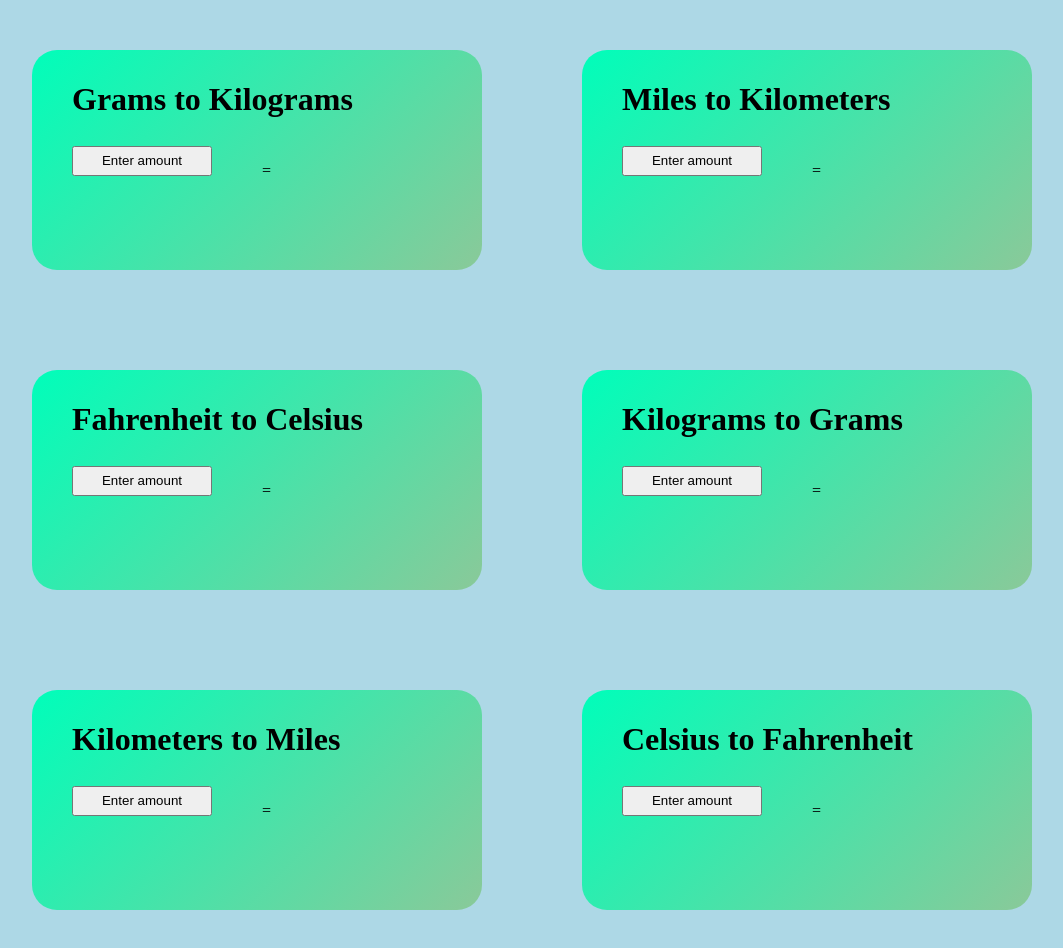
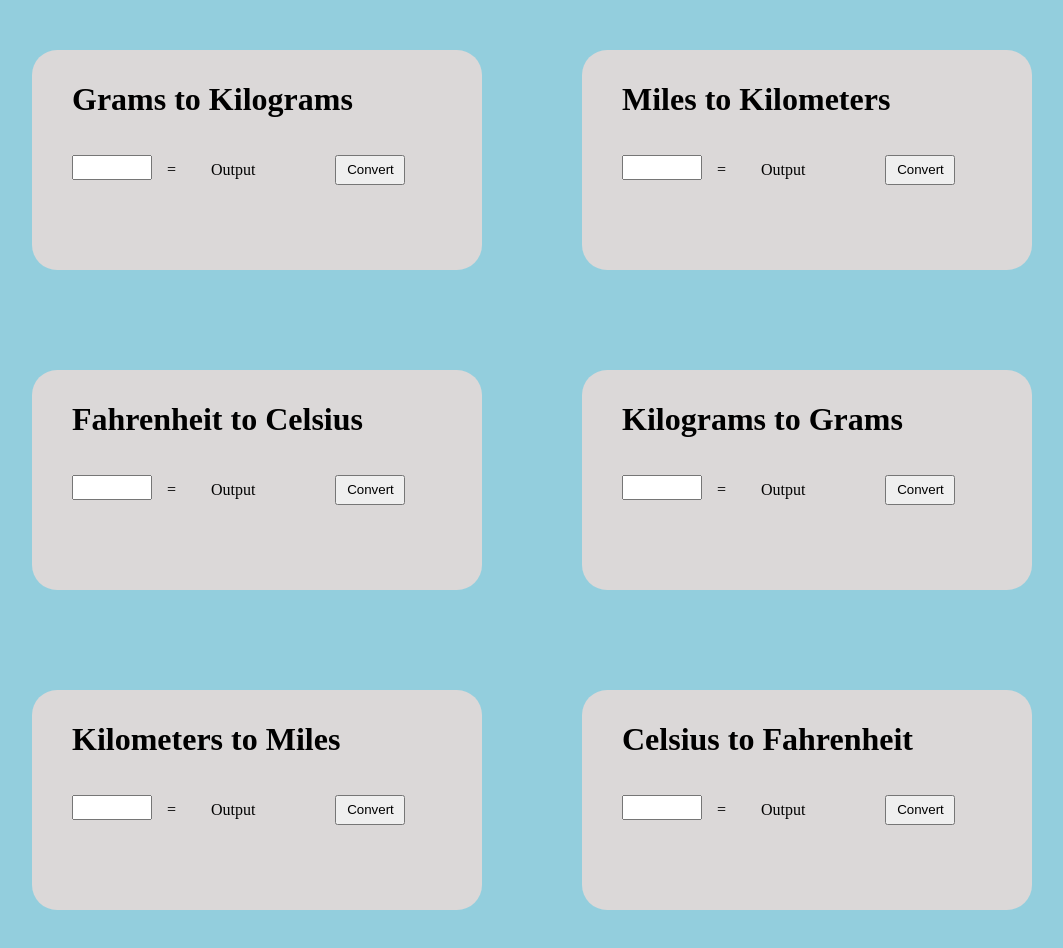
Before and after one commit to MylesHAllen/Unit-converter, a plain HTML site: page index.html in a window 1280 px wide. Shown: the whole page, without its empty margins (108-1171 px from the left). Drawn offline with Linux system fonts and the light colour scheme.

Commit message:
index.js: - Moved all java script in the HTML document to its own index.js. - Added comments to index.js. - Changed the function names to be more appropriate. - Changed the window prompt input to a HTML input box. - Added a 3 decimal place cap to the outcome of a conversion.
HTML:
- Added a character limit of 6 to the users
input.
- added a button with the word "Convert" on it.
- Added a default word of "Output" when the
user hasn't entered an input yet.

CSS:
- Added an input element in which I added the
attributes
    width: 80px;
    height: 25px;
    margin-top: 10px;
- Changed the margin-left: 15px; of paragraphs.
- Changed the background colour of the body
to rgb(147, 206, 221).
- Changed the backgrounf colour of box to
rgb(219, 216, 216).

```diff
--- a/index.html
+++ b/index.html
@@ -8,75 +8,47 @@
 <body>
     <div class="box">
         <h1>Grams to Kilograms</h1>
-        <button onclick = "myFunction()">Enter amount</button>
+        <input id="grams" maxlength="8">
         <p>=</p>
-        <p id="demo"></p>
-        <script>
-            function myFunction() {
-                let person = prompt("Please enter gram amount");
-            document.getElementById("demo").innerHTML = person / 1000
-            }
-        </script>
+        <p id="result-kilograms">Output</p>
+        <button id="convertGrams">Convert</button>
     </div>
     <div class="box">
         <h1>Miles to Kilometers</h1>
-        <button onclick = "myFunction1()">Enter amount</button>
+        <input id="miles" maxlength="6">
         <p>=</p>
-        <p id="demo1"></p>
-        <script>
-            function myFunction1() {
-                let person1 = prompt("Please enter number of miles");
-            document.getElementById("demo1").innerHTML = person1 * 1.609
-            }
-        </script>
+        <p id="result-kilometers">Output</p>
+        <button id="convertMiles">Convert</button>
     </div>
     <div class="box">
         <h1>Fahrenheit to Celsius</h1>
-        <button onclick = "myFunction2()">Enter amount</button>
+        <input id="fahrenheit" maxlength="6">
         <p>=</p>
-        <p id="demo2"></p>
-        <script>
-            function myFunction2() {
-                let person2 = prompt("Please enter fahrenheit temperature");
-            document.getElementById("demo2").innerHTML = (person2 - 32) * 5/9
-            }
-        </script>
+        <p id="result-celsius">Output</p>
+        <button id="convertFahrenheit">Convert</button>
     </div>
     <div class="box">
         <h1>Kilograms to Grams</h1>
-        <button onclick = "myFunction3()">Enter amount</button>
+        <input id="kilograms" maxlength="6">
         <p>=</p>
-        <p id="demo3"></p>
-        <script>
-            function myFunction3() {
-                let person3 = prompt("Please enter kilogram amount");
-            document.getElementById("demo3").innerHTML = person3 * 1000
-            }
-        </script>
+        <p id="result-grams">Output</p>
+        <button id="convertKilograms">Convert</button>
     </div>
     <div class="box">
         <h1>Kilometers to Miles</h1>
-        <button onclick = "myFunction4()">Enter amount</button>
+        <input id="Kilometers" maxlength="6">
         <p>=</p>
-        <p id="demo4"></p>
-        <script>
-            function myFunction4() {
-                let person4 = prompt("Please enter number of kilometers");
-            document.getElementById("demo4").innerHTML = person4 / 1.609
-            }
-        </script>
+        <p id="result-miles">Output</p>
+        <button id="convertKilometers">Convert</button>
     </div>
     <div class="box">
         <h1>Celsius to Fahrenheit</h1>
-        <button onclick = "myFunction5()">Enter amount</button>
+        <input id="celsius" maxlength="6">
         <p>=</p>
-        <p id="demo5"></p>
-        <script>
-            function myFunction5() {
-                let person5 = prompt("Please enter celsius temperature");
-            document.getElementById("demo5").innerHTML = person5 / 1000
-            }
-        </script>
+        <p id="result-fahrenheit">Output</p>
+        <button id="convertCelsius">Convert</button>
+
+        <script src="index.js"></script>
     </div>
 </body>
 </html>
--- /dev/null
+++ b/index.js
@@ -0,0 +1,43 @@
+
+
+// Converts Grams into Kilograms.
+document.getElementById("convertGrams").onclick = function gramsToKg(){
+    let grams = document.getElementById("grams").value;
+    let gramResult = (grams / 1000).toFixed(3);
+    document.getElementById("result-kilograms").textContent = gramResult;
+}
+
+//Converts Miles to Kilometers
+document.getElementById("convertMiles").onclick = function milesToKilometers(){
+    let miles = document.getElementById("miles").value;
+    let milesResult = (miles * 1.609).toFixed(3);
+    document.getElementById("result-kilometers").textContent = milesResult;
+}
+
+//Converts Fahrenheit to celsius
+document.getElementById("convertFahrenheit").onclick = function fahrenheitToCelsius(){
+    let fahrenheit = document.getElementById("fahrenheit").value;
+    let fahrenheitResult = ((fahrenheit - 32) * 5/9).toFixed(3);
+    document.getElementById("result-celsius").textContent = fahrenheitResult;
+}
+
+//Converts Kilograms to Grams
+document.getElementById("convertKilograms").onclick = function kilogramsToGrams(){
+    let kilograms = document.getElementById("kilograms").value;
+    let kilogramsResult = (kilograms * 1000).toFixed(3);
+    document.getElementById("result-grams").textContent = kilogramsResult;
+}
+
+//Converts Kilometers to Miles
+document.getElementById("convertKilometers").onclick = function kilometeresToMiles(){
+    let kilometers = document.getElementById("Kilometers").value;
+    let kilometersResult = (kilometers / 1.609).toFixed(3);
+    document.getElementById("result-miles").textContent = kilometersResult;
+}
+
+//Converts Celsius to Fahrenheit
+document.getElementById("convertCelsius").onclick = function celsiusToFahrenheit(){
+    let celsius = document.getElementById("celsius").value;
+    let celsiusResult = ((9/5 * celsius) + 32).toFixed(3);
+    document.getElementById("result-fahrenheit").textContent = celsiusResult;
+}
--- a/style.css
+++ b/style.css
@@ -3,7 +3,7 @@ body {
     flex-direction: row;
     flex-wrap: wrap;
     justify-content: center;
-    background-color: LightBlue;
+    background-color: rgb(147, 206, 221);
     margin: auto;
 }
 
@@ -14,7 +14,7 @@ body {
     border-radius: 25px;
     padding: 10px;
     padding-left: 40px;
-    background: linear-gradient(135deg, #00feba, #8ac999);
+    background-color:rgb(219, 216, 216);
     display: flex;
     flex-wrap: wrap;
     flex-direction: row;
@@ -22,8 +22,10 @@ body {
 
 button {
     height: 30px;
-    width: 140px;
-    margin-right: 50px;
+    width: 70px;
+    margin-right: 10px;
+    margin-top: 10px;
+    margin-left: 60px;
 }
 
 h1 {
@@ -33,5 +35,13 @@ h1 {
 }
 
 p {
-    margin-right: 50px;
+    margin-right: 20px;
+    margin-left: 15px;
+    height: 20px;
 }
+
+input {
+    width: 80px;
+    height: 25px;
+    margin-top: 10px;
+}
```
